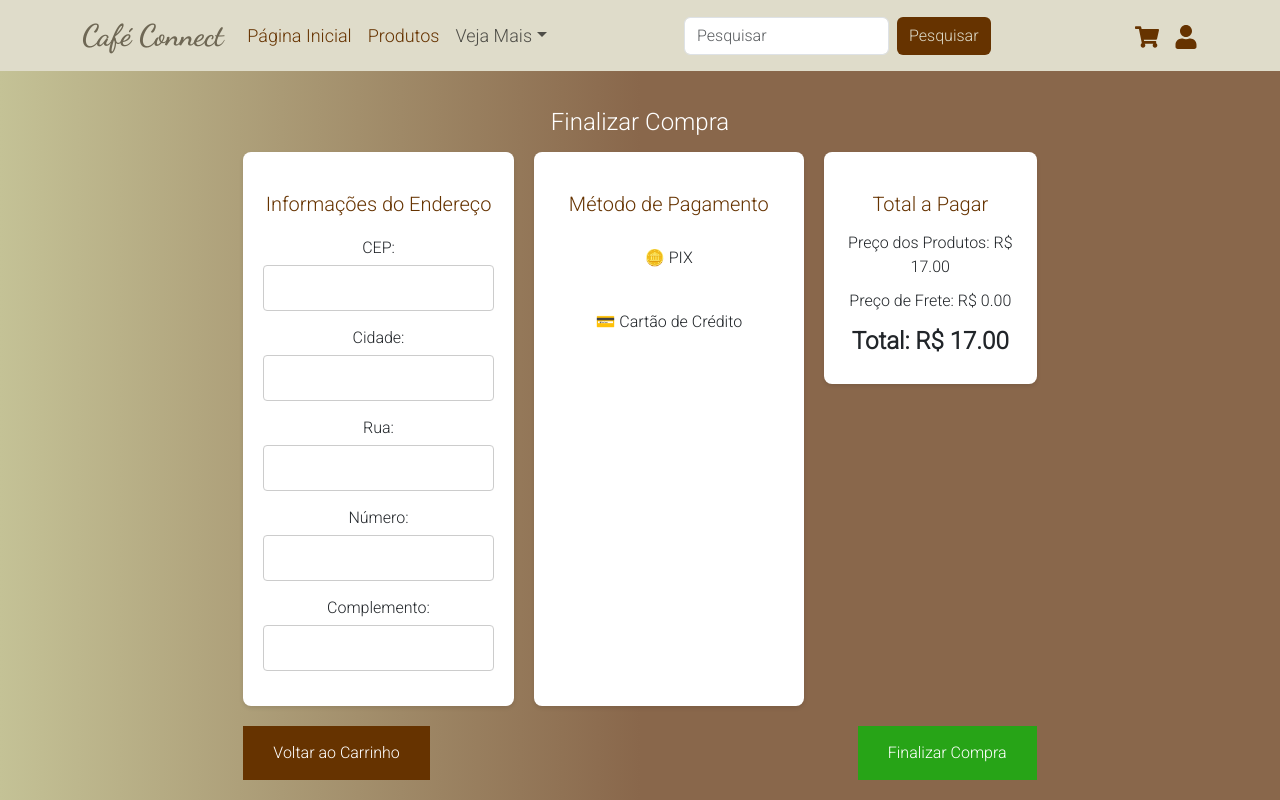
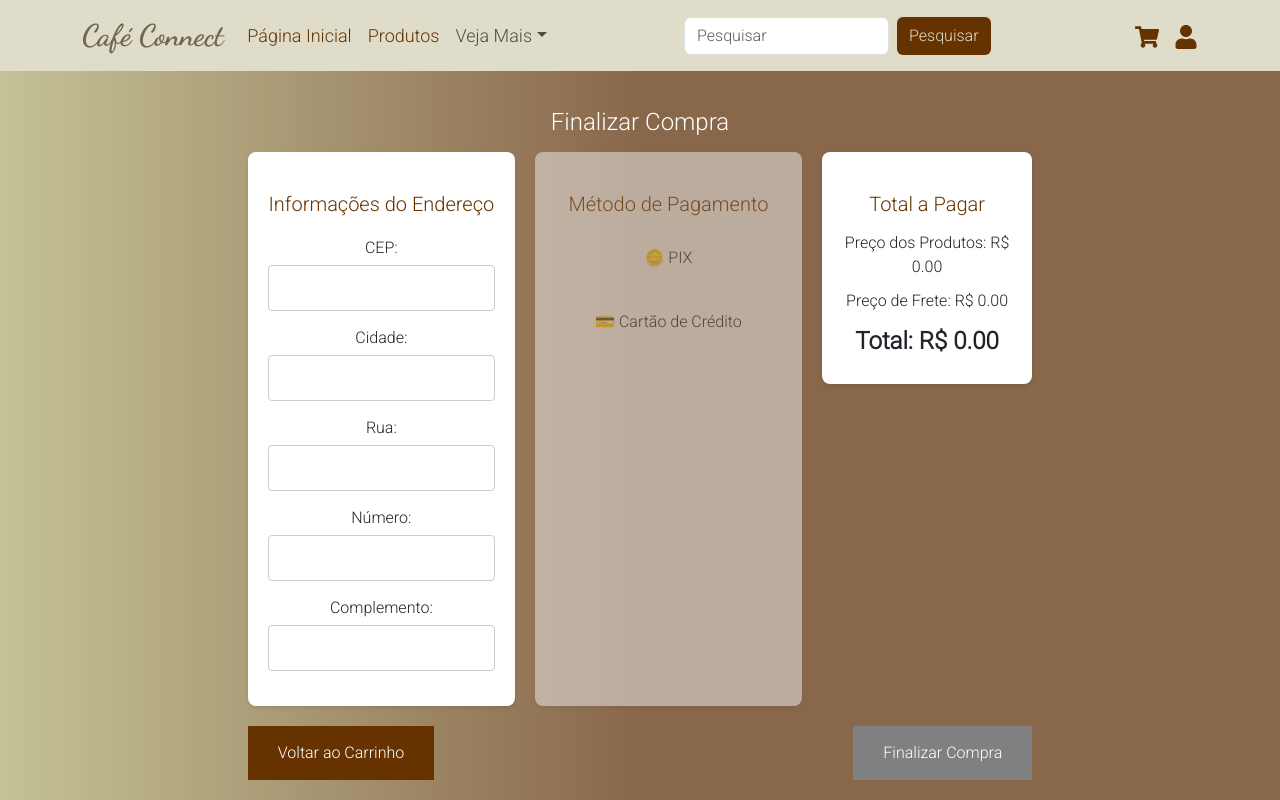
Before and after one commit to GustavoGNicolaci/frontend_CC, a React (Vite) app: page /checkout in a window 1280 px wide. Shown: the top 800 px of the page. Built offline with nearby package versions, Linux system fonts and the light colour scheme.

Commit message:
fix (checkout): fix checkout

```diff
--- a/src/components/checkout.jsx
+++ b/src/components/checkout.jsx
@@ -1,6 +1,5 @@
-// src/components/checkout.js
 import React, { useState } from 'react';
-import { useNavigate } from 'react-router-dom'; // Importar useNavigate
+import { useNavigate } from 'react-router-dom';
 import NavbarComponent from './navbar';
 import Footer from './footer';
 import styles from './checkout.module.css';
@@ -8,7 +7,8 @@ import styles from './checkout.module.css';
 function Checkout() {
     const [selectedPayment, setSelectedPayment] = useState('');
     const [showCardDetails, setShowCardDetails] = useState(false);
-    const navigate = useNavigate(); // Inicializar useNavigate
+    const [isAddressComplete, setIsAddressComplete] = useState(false);
+    const navigate = useNavigate();
 
     const handlePaymentChange = (event) => {
         const paymentMethod = event.target.value;
@@ -16,7 +16,16 @@ function Checkout() {
         setShowCardDetails(paymentMethod === 'creditCard');
     };
 
-    const productPrice = 17.00;
+    const validateAddress = () => {
+        const cep = document.getElementById('cep').value;
+        const city = document.getElementById('city').value;
+        const street = document.getElementById('street').value;
+        const number = document.getElementById('number').value;
+
+        setIsAddressComplete(cep && city && street && number);
+    };
+
+    const productPrice = 0.00;
     const shippingCost = 0.00;
     const totalPrice = productPrice + shippingCost;
 
@@ -30,19 +39,37 @@ function Checkout() {
                     <form>
                         <div className={styles.inputGroup}>
                             <label htmlFor="cep">CEP:</label>
-                            <input type="text" id="cep" required />
+                            <input
+                                type="text"
+                                id="cep"
+                                required
+                                onChange={(e) => {
+                                    const value = e.target.value.replace(/[^0-9]/g, '');
+                                    e.target.value = value;
+                                    validateAddress();
+                                }}
+                            />
                         </div>
                         <div className={styles.inputGroup}>
                             <label htmlFor="city">Cidade:</label>
-                            <input type="text" id="city" required />
+                            <input type="text" id="city" required onChange={validateAddress} />
                         </div>
                         <div className={styles.inputGroup}>
                             <label htmlFor="street">Rua:</label>
-                            <input type="text" id="street" required />
+                            <input type="text" id="street" required onChange={validateAddress} />
                         </div>
                         <div className={styles.inputGroup}>
                             <label htmlFor="number">Número:</label>
-                            <input type="text" id="number" required />
+                            <input
+                                type="text"
+                                id="number"
+                                required
+                                onChange={(e) => {
+                                    const value = e.target.value.replace(/[^0-9]/g, '');
+                                    e.target.value = value;
+                                    validateAddress();
+                                }}
+                            />
                         </div>
                         <div className={styles.inputGroup}>
                             <label htmlFor="complement">Complemento:</label>
@@ -51,18 +78,18 @@ function Checkout() {
                     </form>
                 </div>
 
-                <div className={styles.paymentSection}>
+                <div className={`${styles.paymentSection} ${!isAddressComplete ? styles.disabled : ''}`}>
                     <h2>Método de Pagamento</h2>
                     <div className={styles.paymentOptions}>
                         <div
                             className={`${styles.paymentOption} ${selectedPayment === 'pix' ? styles.selected : ''}`}
-                            onClick={() => handlePaymentChange({ target: { value: 'pix' } })}
+                            onClick={() => isAddressComplete && handlePaymentChange({ target: { value: 'pix' } })}
                         >
                             🪙 PIX
                         </div>
                         <div
                             className={`${styles.paymentOption} ${selectedPayment === 'creditCard' ? styles.selected : ''}`}
-                            onClick={() => handlePaymentChange({ target: { value: 'creditCard' } })}
+                            onClick={() => isAddressComplete && handlePaymentChange({ target: { value: 'creditCard' } })}
                         >
                             💳 Cartão de Crédito
                         </div>
@@ -79,20 +106,18 @@ function Checkout() {
                                 <label htmlFor="cardName">Nome no Cartão:</label>
                                 <input type="text" id="cardName" required />
                             </div>
-                            {/* Alinhamento do mês e ano */}
+
                             <div className={`${styles.inputGroup} ${styles.expiryDate}`}>
                                 <label htmlFor="expiryDate">Data de Expiração:</label>
-                                {/* Contêiner flex para alinhar mês e ano */}
+
                                 <div style={{ display: 'flex', alignItems: 'center' }}>
                                     <select id="expiryMonth" required style={{ width: '80px', marginRight: '5px' }}>
-                                        {/* Meses */}
                                         {Array.from({ length: 12 }, (_, i) => (
                                             <option key={i} value={`${i + 1}`}>{i + 1}</option>
                                         ))}
                                     </select>
                                     /
                                     <select id="expiryYear" required style={{ width: '80px', marginLeft: '5px' }}>
-                                        {/* Anos */}
                                         {Array.from({ length: 21 }, (_, i) => (
                                             <option key={i} value={`${new Date().getFullYear() + i}`}>{new Date().getFullYear() + i}</option>
                                         ))}
@@ -107,7 +132,6 @@ function Checkout() {
                     )}
                 </div>
 
-                {/* Bloco para informações do total a pagar */}
                 <div className={styles.totalSection}>
                     <h2>Total a Pagar</h2>
                     <p>Preço dos Produtos: R$ {productPrice.toFixed(2)}</p>
@@ -117,19 +141,22 @@ function Checkout() {
 
             </div>
 
-            {/* Botões de ação */}
             <div className={styles.buttonContainer}>
-                {/* Botão Voltar */}
                 <button
                     type="button"
                     className={styles.backButton}
-                    onClick={() => navigate('/carrinho')} // Redireciona para a página do carrinho
+                    onClick={() => navigate('/carrinho')}
                 >
                     Voltar ao Carrinho
                 </button>
 
-                {/* Botão Finalizar Compra */}
-                <button type="submit" className={styles.submitButton}>Finalizar Compra</button>
+                <button
+                    type="submit"
+                    className={`${styles.submitButton} ${!selectedPayment ? styles.disabledButton : ''}`}
+                    disabled={!selectedPayment}
+                >
+                    Finalizar Compra
+                </button>
             </div>
 
             <Footer />
--- a/src/components/checkout.module.css
+++ b/src/components/checkout.module.css
@@ -11,63 +11,62 @@
 .checkoutContainer {
     display: flex;
     justify-content: space-between;
-    gap: 20px; /* Espaçamento entre as seções */
+    gap: 20px;
 }
 
 .addressSection,
 .paymentSection {
     flex: 1;
-    background-color: white; /* Fundo branco */
-    padding: 20px; /* Espaçamento interno */
-    border-radius: 8px; /* Bordas arredondadas */
-    box-shadow: 0 2px 4px rgba(0, 0, 0, 0.1); /* Sombra sutil */
+    background-color: white;
+    padding: 20px;
+    border-radius: 8px;
+    box-shadow: 0 2px 4px rgba(0, 0, 0, 0.1);
 }
 
-/* ... outros estilos permanecem inalterados ... */
 .inputGroup {
     margin-bottom: 15px;
-    display: flex; /* Usar flexbox para alinhar rótulos e campos */
-    flex-direction: column; /* Colocar rótulo acima do campo */
+    display: flex;
+    flex-direction: column;
 }
 
 .inputGroup label {
-    margin-bottom: 5px; /* Espaçamento entre o rótulo e o campo */
+    margin-bottom: 5px;
 }
 
 .paymentOptions {
     display: flex;
-    flex-direction: column; /* Alinha as opções de pagamento verticalmente */
+    flex-direction: column;
 }
 
 .paymentOption {
-    margin-bottom: 20px; /* Aumenta o espaço entre as opções */
-    cursor: pointer; /* Muda o cursor para indicar que é clicável */
-    padding: 10px; /* Espaçamento interno para melhorar a área clicável */
-    border-radius: 5px; /* Bordas arredondadas para um efeito visual melhor */
-    transition: background-color 0.2s; /* Transição suave para a mudança de cor */
+    margin-bottom: 20px;
+    cursor: pointer;
+    padding: 10px;
+    border-radius: 5px;
+    transition: background-color 0.2s;
 }
 
 .paymentOption:hover {
-    background-color: #f0f0f0; /* Cor de fundo ao passar o mouse */
+    background-color: #f0f0f0;
 }
 
 .selected {
-    background-color: #e0e0e0; /* Cor de fundo quando selecionado */
+    background-color: #e0e0e0;
 }
 
 .buttonContainer {
     display: flex;
-    justify-content: space-between; /* Espaça os botões */
-    margin-top: 20px; /* Espaçamento acima dos botões */
+    justify-content: space-between;
+    margin-top: 20px;
 }
 
 .submitButton {
-    padding: 15px 30px; /* Aumenta o tamanho do botão */
-    background-color: #27a417; /* Verde */
+    padding: 15px 30px;
+    background-color: #27a417;
     color: white;
     border: none;
     cursor: pointer;
-    font-size: 16px; /* Aumenta o tamanho da fonte */
+    font-size: 16px;
 }
 
 .submitButton:hover {
@@ -75,12 +74,12 @@
 }
 
 .backButton {
-    padding: 15px 30px; /* Aumenta o tamanho do botão Voltar */
+    padding: 15px 30px;
     background-color: #663300;
     color: white;
     border: none;
     cursor: pointer;
-    font-size: 16px; /* Aumenta o tamanho da fonte */
+    font-size: 16px;
 }
 
 .backButton:hover {
@@ -88,52 +87,46 @@
 }
 
 .cardDetailsForm {
-    margin-top: 20px; /* Espaço acima do formulário de detalhes do cartão */
+    margin-top: 20px;
 }
 
 .expiryDate {
-    display: flex; /* Usar flexbox para alinhar mês e ano lado a lado */
-    align-items: center; /* Alinha verticalmente os elementos */
-}
-
-.paymentOptions {
     display: flex;
-    flex-direction: column; /* Alinha as opções de pagamento verticalmente */
-}
-
-.paymentOption {
-    margin-bottom: 20px; /* Aumenta o espaço entre as opções */
-    cursor: pointer; /* Muda o cursor para indicar que é clicável */
-    padding: 10px; /* Espaçamento interno para melhorar a área clicável */
-    border-radius: 5px; /* Bordas arredondadas para um efeito visual melhor */
-    transition: background-color 0.2s; /* Transição suave para a mudança de cor */
-}
-
-.paymentOption:hover {
-    background-color: #f0f0f0; /* Cor de fundo ao passar o mouse */
-}
-
-.selected {
-    background-color: #e0e0e0; /* Cor de fundo quando selecionado */
+    align-items: center;
 }
 
 .totalSection {
-    flex: 0.75; /* Aumenta a largura para 75% das outras seções */
-    background-color: white; /* Fundo branco */
-    padding: 20px; /* Espaçamento interno */
-    border-radius: 8px; /* Bordas arredondadas */
-    box-shadow: 0 2px 4px rgba(0, 0, 0, 0.1); /* Sombra sutil */
-    display: flex; /* Usar flexbox para centralizar conteúdo */
-    flex-direction: column; /* Alinha os itens verticalmente */
-    align-items: center; /* Centraliza horizontalmente */
+    flex: 0.75;
+    background-color: white;
+    padding: 20px;
+    border-radius: 8px;
+    box-shadow: 0 2px 4px rgba(0, 0, 0, 0.1);
+    display: flex;
+    flex-direction: column;
+    align-items: center;
     height: 15%;
 }
 
 .totalSection h2 {
-    margin-bottom: 10px; /* Espaçamento abaixo do título */
+    margin-bottom: 10px;
 }
 
 .totalSection p {
-    margin: 5px 0; /* Espaçamento entre os parágrafos */
-    font-size: 16px; /* Diminui o tamanho da fonte dos preços */
+    margin: 5px 0;
+    font-size: 16px;
 }
+
+.disabled {
+    background-color: #f0f0f0;
+    opacity: 0.5;
+    pointer-events: none;
+}
+
+.disabledButton {
+    background-color: grey;
+    cursor: not-allowed;
+}
+
+.disabledButton:hover {
+    opacity: 1;
+}
```
